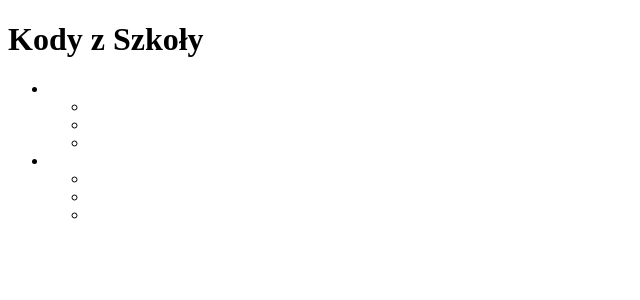
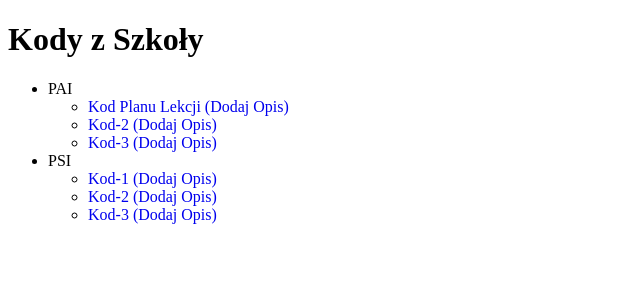
Before and after one commit to KacperTkaczyk/Portfolio, a PHP site: page /kod-szkola.html in a window 1280 px wide. Shown: the top 300 px of the page, without its empty margins (0-640 px from the left). Run offline with PHP 8.4, Linux system fonts and the light colour scheme.

Commit message:
Update kod-szkola.css

```diff
--- a/kod-szkola.css
+++ b/kod-szkola.css
@@ -1,5 +1,3 @@
 a {
-  color: #fff;
   text-decoration: none;
-  padding: 5px;
 }
```
